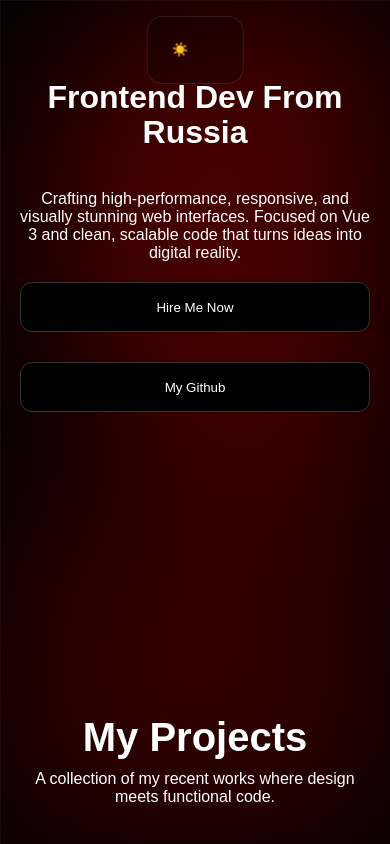
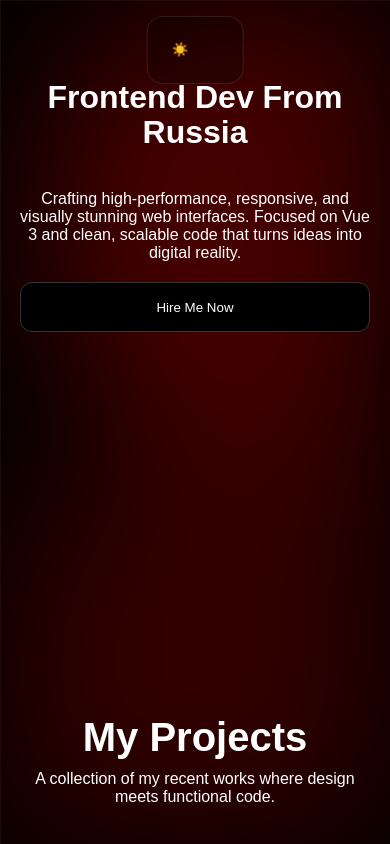
Before and after one commit to crymorebro/portfolio.github.io, a Vue app: page / in a window 390 px wide. Shown: the top 844 px of the page. Built offline with nearby package versions, Linux system fonts and the light colour scheme; a web font is replaced by a local one.

Commit message:
Disabled scrolling on mobile phones

```diff
--- a/src/App.vue
+++ b/src/App.vue
@@ -48,7 +48,6 @@ const goToTelegram=()=>{
           Crafting high-performance, responsive, and visually stunning web interfaces. Focused on Vue 3 and clean, scalable code that turns ideas into digital reality.
         </p>
         <button class="doc" @click="goToTelegram">Hire Me Now </button>
-        <button class="hero-git" @click="goToGithub" style="cursor: pointer;">My Github </button>
       </div>
       <img src="https://i.pinimg.com/originals/81/a3/81/81a3814b744a05eef011eb7efd07b153.gif" class="right-img" alt="">
     </div>
--- a/src/style.css
+++ b/src/style.css
@@ -346,3 +346,8 @@ body {
     margin-bottom: 30px;
     }
 }
+html, body {
+    max-width: 100%;
+    overflow-x: hidden;
+    position: relative;
+}
```
